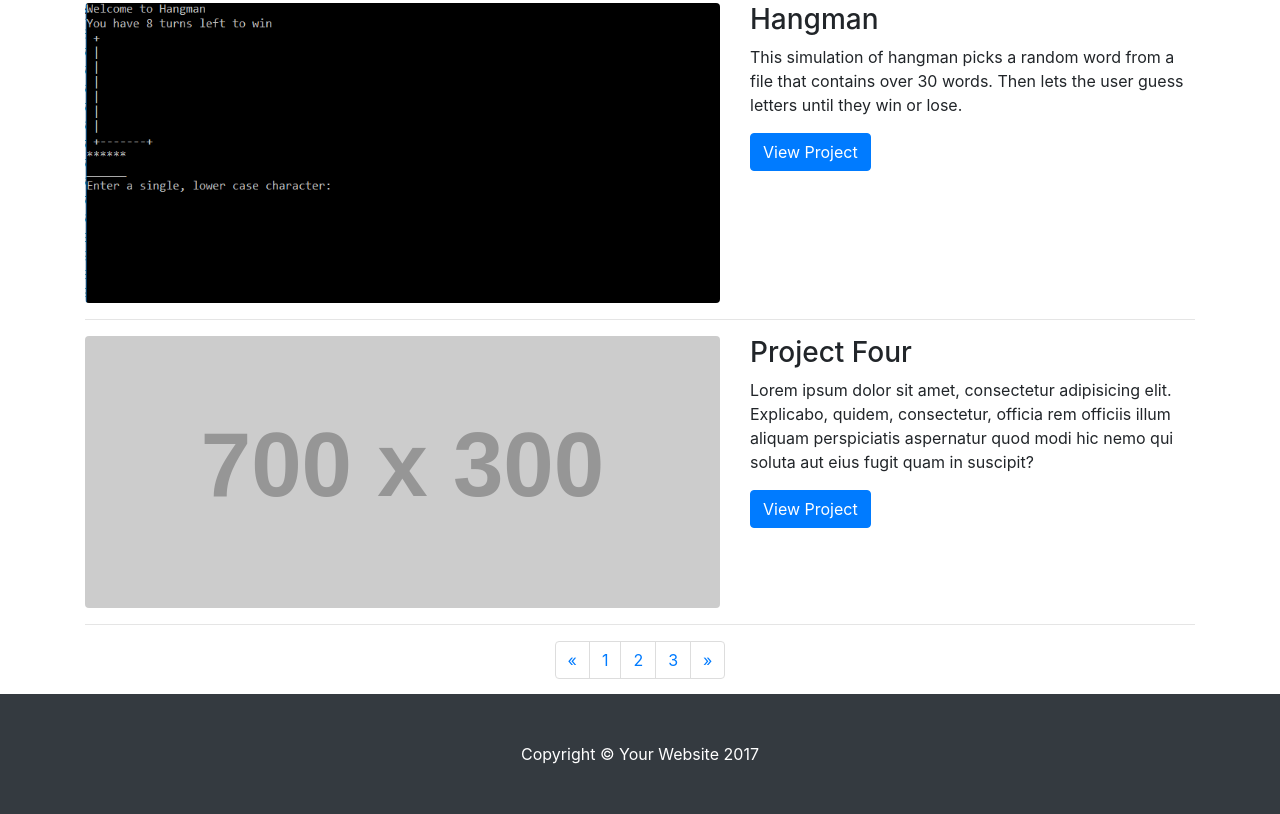
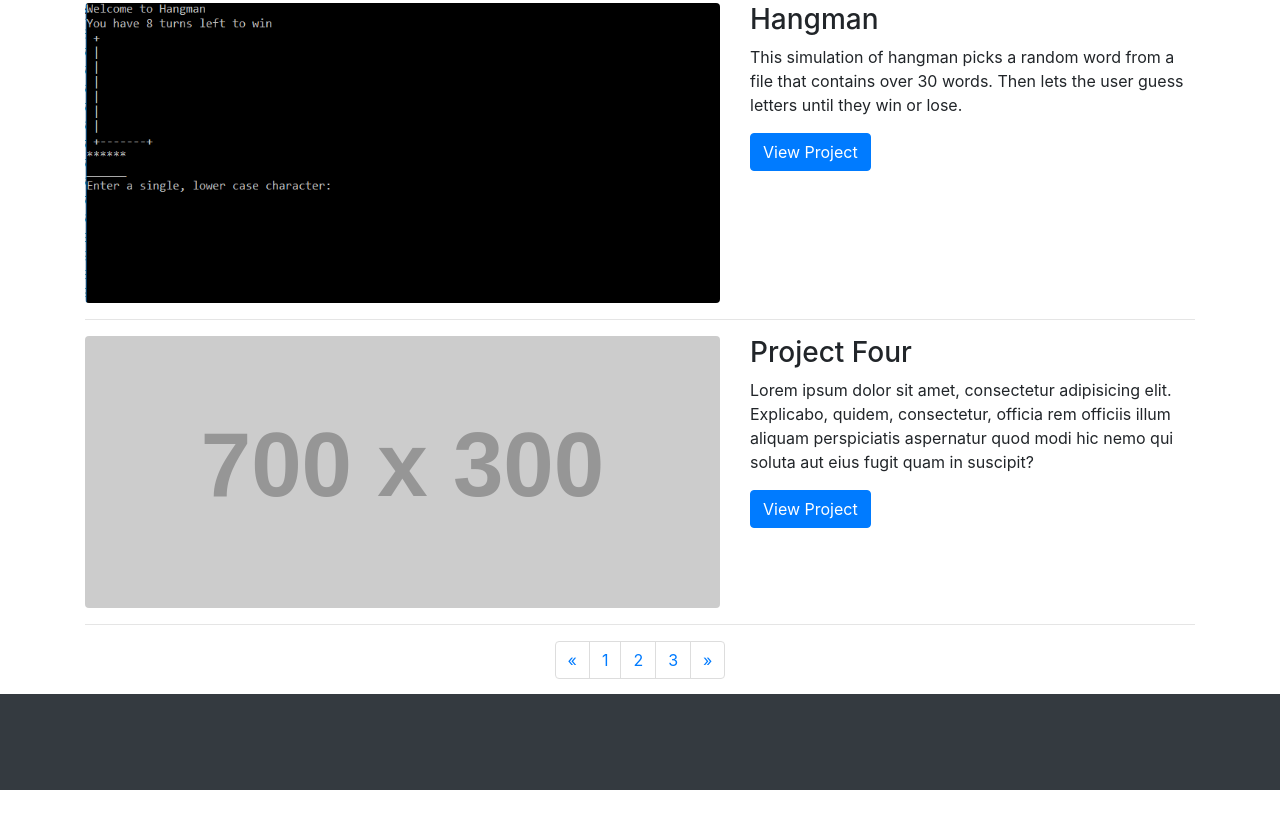
Before and after one commit to cmv5885/cmv5885.github.io, a website: page index.html in a window 1280 px wide. Shown: the part 856-1670 px from the top of the page. After the commit the page ends 1646 px from the top, so only its background shows below. Drawn offline with Linux system fonts and the light colour scheme; placeholder pictures from the web are drawn by us.

Commit message:
Update index.html

```diff
--- a/index.html
+++ b/index.html
@@ -156,7 +156,7 @@
     <!-- Footer -->
     <footer class="py-5 bg-dark">
       <div class="container">
-        <p class="m-0 text-center text-white">Copyright &copy; Your Website 2017</p>
+        <p class="m-0 text-center text-white"> </p>
       </div>
       <!-- /.container -->
     </footer>
```
